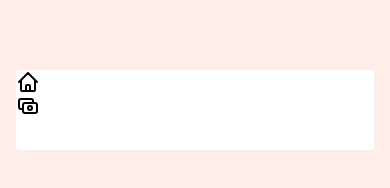
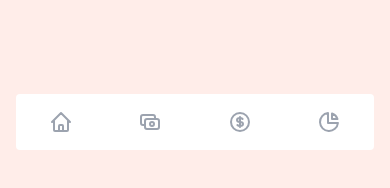
Before and after one commit to Faithyyyyy/Trybudget, a React (Vite) app: page / in a window 390 px wide. Shown: the part 638-826 px from the top of the page. Built offline with nearby package versions, Linux system fonts and the light colour scheme.

Commit message:
Started the side bar

```diff
--- a/src/Components/Account.jsx
+++ b/src/Components/Account.jsx
@@ -5,7 +5,7 @@ function Account() {
   return (
     <main>
       {/* Mobile screen account */}
-      <div className="bg-white pt-7 px-3 pb-3 rounded mx-5">
+      <div className="bg-white pt-7 px-3 pb-3 rounded mx-5 lg:hidden">
         <p className="text-gray-400 text-sm mb-2">Budget</p>
         <p className="text-2xl md:text-3xl mb-3">$0.00</p>
         <div className="text-white bg-gradient-to-tl from-indigo-300 to-red-400 p-2 rounded w-full py-10 px-5 flex justify-between items-center account_oveview relative overflow-hidden">
--- a/src/Components/Logo.jsx
+++ b/src/Components/Logo.jsx
@@ -1,6 +1,6 @@
 function Logo() {
   return (
-    <div className="bg-[#dfd3e9] p-1 rounded-md inline-block">
+    <div className="bg-[#dfd3e9] p-1 rounded-md inline-block lg:hidden">
       <div className="bg-gradient-to-tl from-indigo-300 to-red-400 p-2 rounded-full">
         <svg id="icon-wallet1" viewBox="0 0 32 32" className="h-6 w-6">
           <path d="M16 20c0-1.105 0.895-2 2-2s2 0.895 2 2c0 1.105-0.895 2-2 2s-2-0.895-2-2zM29.001 13c-0.001 0-0.001 0 0 0l-0.001-6v-3c0-1.657-1.344-3-3-3h-20.5c-3.033 0-5.5 2.468-5.5 5.5v20c0 3.032 2.467 5.5 5.5 5.5h18c3.032 0 5.5-2.468 5.5-5.5v-1.5c0 0 0 0 0.001 0 3.998-3.001 3.998-8.999 0-12zM5.5 3h20.5c0.551 0 1 0.448 1 1v6.184c-0.314-0.112-0.648-0.184-1-0.184h-0.001v-5c0-0.553-0.448-1-1-1h-21c-0.552 0-1 0.447-1 1v3.943c-0.617-0.631-0.999-1.491-0.999-2.443 0-1.933 1.566-3.5 3.5-3.5zM24.999 6h-21v-1h21v1zM24.999 7v1h-21v-1h21zM24.999 9v1h-19.499c-0.54 0-1.044-0.132-1.5-0.35v-0.65h20.999zM27 26.5c0 1.933-1.567 3.5-3.5 3.5h-18c-1.934 0-3.5-1.567-3.5-3.5v-15.761c0.951 0.787 2.171 1.261 3.5 1.261h20.5c0.551 0 1 0.448 1 1v2h-9c-2.762 0-5 2.238-5 5s2.239 5 5 5h9v1.5zM28.277 23h-10.277c-1.654 0-3-1.346-3-3s1.346-3 3-3h9c0.617-0.008 1.229-0.307 1.602-0.804 0.104-0.14 0.185-0.297 0.25-0.461 0.009-0.022 0.025-0.039 0.033-0.062 0.719 0.943 1.115 2.099 1.115 3.327 0 1.538-0.621 2.965-1.723 4z"></path>
--- a/src/Components/Navbar.jsx
+++ b/src/Components/Navbar.jsx
@@ -1,10 +1,70 @@
 import Home from "../Svgs/HomeSvg.jsx";
 import NavBudgetSvg from "../Svgs/NavBudgetSvg.jsx";
+
 function Navbar() {
   return (
-    <nav className="bg-white rounded h-20 fixed bottom-10 left-0 nav">
-      <Home />
-      <NavBudgetSvg />
+    <nav className="bg-white rounded h-14 fixed bottom-10 left-0 nav flex justify-around items-center lg:hidden">
+      <svg
+        xmlns="http://www.w3.org/2000/svg"
+        className="h-6 w-6  text-gray-400 navlink"
+        fill="none"
+        viewBox="0 0 24 24"
+        stroke="currentColor"
+        strokeWidth={2}
+      >
+        <path
+          strokeLinecap="round"
+          strokeLinejoin="round"
+          d="M3 12l2-2m0 0l7-7 7 7M5 10v10a1 1 0 001 1h3m10-11l2 2m-2-2v10a1 1 0 01-1 1h-3m-6 0a1 1 0 001-1v-4a1 1 0 011-1h2a1 1 0 011 1v4a1 1 0 001 1m-6 0h6"
+        ></path>
+      </svg>
+      <svg
+        xmlns="http://www.w3.org/2000/svg"
+        className="h-6 w-6 text-gray-400 navlink"
+        fill="none"
+        viewBox="0 0 24 24"
+        stroke="currentColor"
+        strokeWidth="2"
+      >
+        <path
+          strokeLinecap="round"
+          strokeLinejoin="round"
+          d="M17 9V7a2 2 0 00-2-2H5a2 2 0 00-2 2v6a2 2 0 002 2h2m2 4h10a2 2 0 002-2v-6a2 2 0 00-2-2H9a2 2 0 00-2 2v6a2 2 0 002 2zm7-5a2 2 0 11-4 0 2 2 0 014 0z"
+        ></path>
+      </svg>
+      <svg
+        xmlns="http://www.w3.org/2000/svg"
+        className="h-6 w-6 text-gray-400 navlink"
+        fill="none"
+        viewBox="0 0 24 24"
+        stroke="currentColor"
+        stroke-width="2"
+      >
+        <path
+          strokeLinecap="round"
+          strokeLinejoin="round"
+          d="M12 8c-1.657 0-3 .895-3 2s1.343 2 3 2 3 .895 3 2-1.343 2-3 2m0-8c1.11 0 2.08.402 2.599 1M12 8V7m0 1v8m0 0v1m0-1c-1.11 0-2.08-.402-2.599-1M21 12a9 9 0 11-18 0 9 9 0 0118 0z"
+        ></path>
+      </svg>
+      <svg
+        xmlns="http://www.w3.org/2000/svg"
+        className="h-6 w-6 text-gray-400 navlink"
+        fill="none"
+        viewBox="0 0 24 24"
+        stroke="currentColor"
+        stroke-width="2"
+      >
+        <path
+          strokeLinecap="round"
+          strokeLinejoin="round"
+          d="M11 3.055A9.001 9.001 0 1020.945 13H11V3.055z"
+        ></path>
+        <path
+          strokeLinecap="round"
+          strokeLinejoin="round"
+          d="M20.488 9H15V3.512A9.025 9.025 0 0120.488 9z"
+        ></path>
+      </svg>
     </nav>
   );
 }
--- /dev/null
+++ b/src/Components/Sidebar.jsx
@@ -0,0 +1,34 @@
+function Sidebar() {
+  return (
+    <aside className="px-3 hidden lg:block w-[300px] fixed h-full bg-[#ff7461] top-0 left-0 pt-14">
+      <div className="h-52 rounded w-full  lg:block bg-white/30 text-center text-white">
+        <div className=" mx-auto max-h-[150px] w-[150px] translate-y-full">
+          <h2 className="font-semibold text-2xl">$0.00</h2>
+          <p className="mt-1">Current Budget</p>
+        </div>
+      </div>
+      <div>
+        {/* home */}
+        <div>
+          <svg
+            xmlns="http://www.w3.org/2000/svg"
+            className="h-6 w-6  text-gray-400 navlink"
+            fill="none"
+            viewBox="0 0 24 24"
+            stroke="currentColor"
+            strokeWidth={2}
+          >
+            <path
+              strokeLinecap="round"
+              strokeLinejoin="round"
+              d="M3 12l2-2m0 0l7-7 7 7M5 10v10a1 1 0 001 1h3m10-11l2 2m-2-2v10a1 1 0 01-1 1h-3m-6 0a1 1 0 001-1v-4a1 1 0 011-1h2a1 1 0 011 1v4a1 1 0 001 1m-6 0h6"
+            ></path>
+          </svg>
+        </div>
+        {/* budget */}
+      </div>
+    </aside>
+  );
+}
+
+export default Sidebar;
--- a/src/Pages/HomePage.jsx
+++ b/src/Pages/HomePage.jsx
@@ -1,11 +1,13 @@
 import Account from "../Components/Account";
 import Header from "../Components/Header";
+import Sidebar from "../Components/Sidebar";
 
 function HomePage() {
   return (
     <div className="bg-[#ffede9] h-screen">
       <Header />
       <Account />
+      <Sidebar />
     </div>
   );
 }
--- a/src/index.css
+++ b/src/index.css
@@ -14,3 +14,6 @@
   width: calc(100% - 2rem);
   margin: 1rem;
 }
+.navlink .active {
+  color: #ff7461;
+}
```
